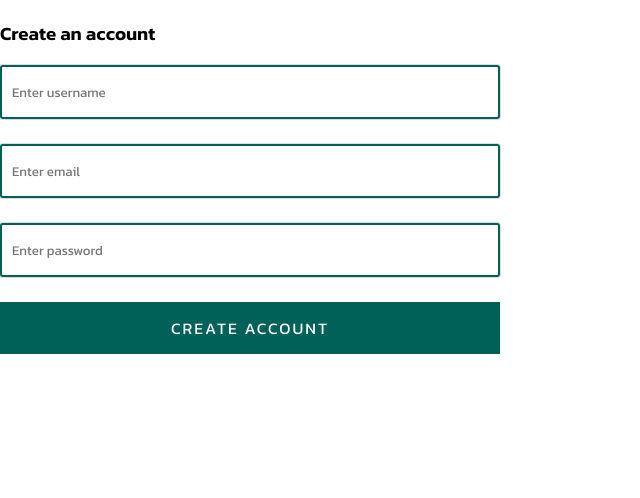
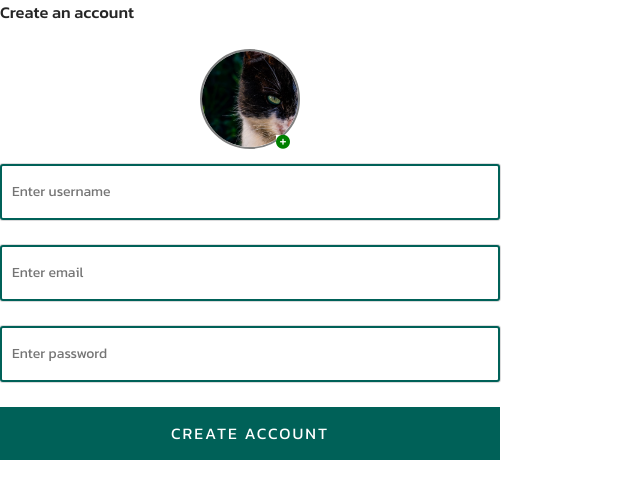
Before and after one commit to kristinejohnson7/bookstagram-frontend, a React (Create React App) app: page /register in a window 1280 px wide. Shown: the top 498 px of the page, without its empty margins (0-640 px from the left). Built offline with nearby package versions, Linux system fonts and the light colour scheme; no server answers.

Commit message:
Add feature user display icon

```diff
--- a/package.json
+++ b/package.json
@@ -6,6 +6,7 @@
     "@testing-library/jest-dom": "^5.16.4",
     "@testing-library/react": "^13.3.0",
     "@testing-library/user-event": "^13.5.0",
+    "antd": "^4.22.0",
     "axios": "^0.27.2",
     "dayjs": "^1.11.4",
     "react": "^18.2.0",
--- a/src/App.css
+++ b/src/App.css
@@ -1,3 +1,6 @@
+@import '~antd/dist/antd.css';
+
+
 .App {
   text-align: center;
   font-family: 'Kanit', sans-serif;
--- a/src/components/Posts/Posts.css
+++ b/src/components/Posts/Posts.css
@@ -57,6 +57,7 @@
   margin-top: 9px;
 }
 
+
 .editIcons {
   color: rgb(62, 60, 60);
 }
--- a/src/components/Posts/Posts.jsx
+++ b/src/components/Posts/Posts.jsx
@@ -5,6 +5,7 @@ import "./Posts.css";
 import PostContext from "../../PostContext";
 import dayjs from "dayjs";
 import { UserContext } from "../../App";
+import { Progress } from "antd";
 
 export default function Posts() {
   const { filteredPosts, handleLikePost } = useContext(PostContext);
@@ -52,6 +53,8 @@ export default function Posts() {
         <div> Loading...</div>
       ) : (
         <>
+          {/* <Progress percent={33} /> */}
+
           {!!filteredPosts.length ? (
             filteredPosts.map((post, index) => {
               const {
--- a/src/components/UserCreate/UserCreate.css
+++ b/src/components/UserCreate/UserCreate.css
@@ -1,17 +1,25 @@
 
-.avatar-list {
-  display: flex;
-  flex-wrap: wrap;
-  justify-content: center;
-  gap: 5px;
+.signup-profile-pic__container {
+  width: 100px;
+  height: 100px;
+  margin: 15px auto;
+  position: relative;
 }
 
-.avatar-list .create-avatar {
-  transition: ease-in-out 0.1s;
-  opacity: 0.8;
+.signup-profile-pic {
+  width: 100px;
+  border-radius: 50%;
+  border: 2px solid grey;
+  object-fit: cover;
+  height: 100px;
 }
 
-.avatar-list .create-avatar:hover {
-  opacity: 1;
+.add-picture-icon {
+  position: absolute;
+  bottom: 0;
+  right: 10px;
+  color: green;
+  background-color: white;
   cursor: pointer;
+  z-index: 99;
 }
--- a/src/components/UserCreate/UserCreate.jsx
+++ b/src/components/UserCreate/UserCreate.jsx
@@ -5,10 +5,12 @@ import { UserContext } from "../../App";
 import Alert from "../Alert/Alert";
 import Button from "../Button/Button";
 import FormBody from "../FormBody/FormBody";
+import profile from "../../assets/profile.jpg";
 
 const UserCreate = ({ closeRegister }) => {
   const { authService } = useContext(UserContext);
   const INIT_STATE = {
+    photo: null,
     userName: "",
     email: "",
     password: "",
@@ -16,36 +18,31 @@ const UserCreate = ({ closeRegister }) => {
   const [userInfo, setUserInfo] = useState(INIT_STATE);
   const [error, setError] = useState(false);
   const [isLoading, setIsLoading] = useState(false);
+  // const [uploadingImg, setUploadingImg] = useState(false);
+  const [imagePreview, setImagePreview] = useState(null);
 
   const onChange = ({ target: { name, value } }) => {
     setUserInfo({ ...userInfo, [name]: value });
   };
-
-  // let navigate = useNavigate();
-  // const routeChange = (path) => {
-  //   let pathName = `${path}`;
-  //   navigate(pathName);
-  // };
 
   let navigate = useNavigate();
   let location = useLocation();
 
   const createUser = (e) => {
     e.preventDefault();
-    const { userName, email, password } = userInfo;
+    const { userName, email, password, photo } = userInfo;
     if (!!userName && !!email && !!password) {
       setIsLoading(true);
       let from = location.state?.from.pathname || "/feed";
-
+      console.log("submit user info", userInfo);
       authService
-        .createUser(userName, email, password)
+        .createUser(userName, email, password, photo)
         .then(() => {
           authService
             .loginUser(email, password)
             .then(() => {
               setUserInfo(INIT_STATE);
               navigate(from, { replace: true });
-              console.log("user info updated", userInfo);
             })
             .catch((error) => {
               console.error("logging in user", error);
@@ -57,6 +54,17 @@ const UserCreate = ({ closeRegister }) => {
           setError(true);
         });
       setIsLoading(false);
+    }
+  };
+
+  const validateImg = (e) => {
+    const file = e.target.files[0];
+    if (file.size >= 1048576) {
+      return alert("Max file size is 1mb");
+    } else {
+      setUserInfo({ ...userInfo, photo: file });
+      console.log("file name", file);
+      setImagePreview(URL.createObjectURL(file));
     }
   };
 
@@ -91,13 +99,30 @@ const UserCreate = ({ closeRegister }) => {
         {isLoading ? <div>Loading...</div> : null}
         <h3 className="title">Create an account</h3>
         <form onSubmit={createUser} className="form">
+          <div className="signup-profile-pic__container">
+            <img
+              src={imagePreview || profile}
+              alt="profile"
+              className="signup-profile-pic"
+            />
+            <label htmlFor="image-upload" className="image-upload-label">
+              <i className="fas fa-plus-circle add-picture-icon"></i>
+            </label>
+            <input
+              type="file"
+              id="image-upload"
+              name="photo"
+              hidden
+              accept="image/png, image/jpeg"
+              onChange={validateImg}
+            />
+          </div>
           <FormBody onChange={onChange} formValues={userCreateValues} />
-          <Button cname="submitBtn" title="Create Account" />
+          <Button
+            cname="submitBtn"
+            title={!isLoading ? "Create Account" : "Creating your account"}
+          />
         </form>
-        {/* <div className="footer-text">
-          Already have an Account? Login{" "}
-          <button onClick={() => closeRegister(true)}>HERE</button>
-        </div> */}
       </div>
     </>
   );
--- a/src/services.js
+++ b/src/services.js
@@ -82,12 +82,14 @@ export class AuthService extends User {
 
   getBearerHeader = () => this.bearerHeader;
 
-  async createUser(name, email, password) {
+  async createUser(name, email, password, photo) {
     const headers = this.getBearerHeader();
+    console.log("photo", photo);
     const body = {
       name: name,
       email: email,
       password: password,
+      photo: photo,
     };
     try {
       const response = await axios.post(URL_REGISTER, body, { headers });
@@ -165,6 +167,7 @@ export class PostService {
   constructor(authHeader) {
     this.getAuthHeader = authHeader;
     this.posts = [];
+    this.uploadProgressCallback = null;
   }
 
   setPosts(newPosts) {
@@ -234,7 +237,7 @@ export class PostService {
     }
   }
 
-  async createPost(body, setProgress) {
+  async createPost(body) {
     const headers = this.getAuthHeader();
     try {
       console.log(body, "body");
@@ -245,11 +248,11 @@ export class PostService {
       // };
       const response = await axios.post(URL_GET_POSTS, body, {
         headers,
-        "Content-Type": "multipart/form-data",
-        onUploadProgress: (data) => {
-          console.log("data", data);
-          return setProgress(Math.round((100 * data.loaded) / data.total));
-        },
+        // "Content-Type": "multipart/form-data",
+        // onUploadProgress: (data) => {
+        //   console.log("data", data);
+        //   return setProgress(Math.round((100 * data.loaded) / data.total));
+        // },
       });
       console.log("response", response);
     } catch (err) {
```
Also changed, not shown: src/components/UploadPost/UploadPost.jsx (+221 -37 lines), src/assets/profile.jpg (added), 1 other file (tests, documents, lock files or other folders).
